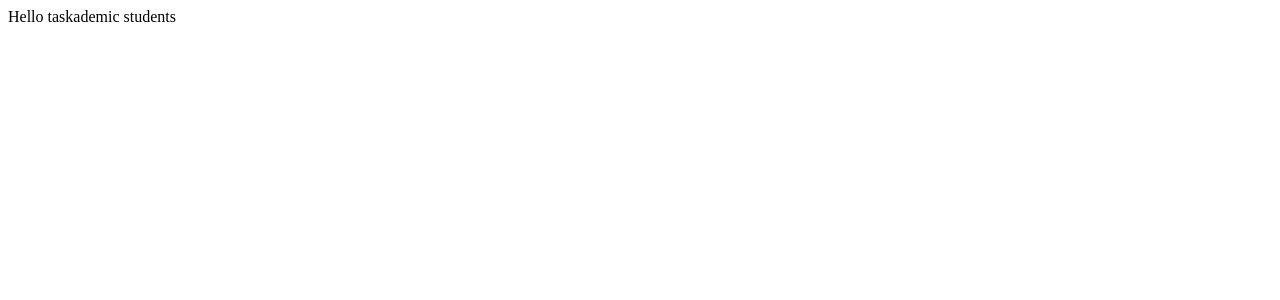
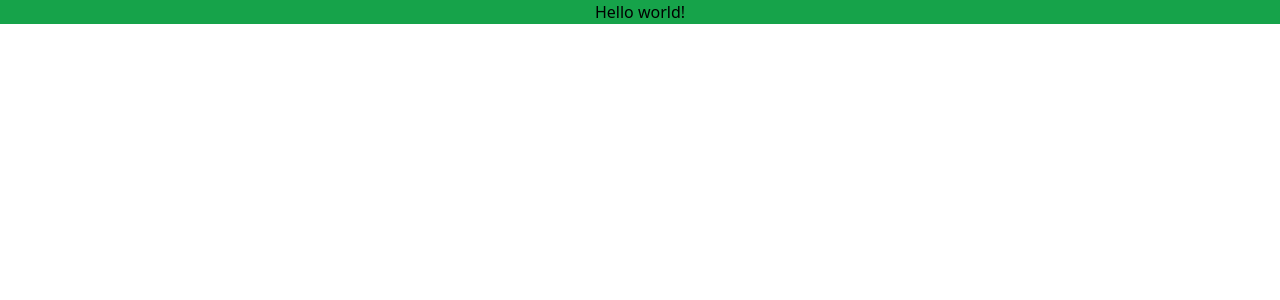
Before and after one commit to kendallv17/Taskademic-Front-End, a React (Create React App) app: page / in a window 1280 px wide. Shown: the top 300 px of the page. Built offline with nearby package versions, Linux system fonts and the light colour scheme.

Commit message:
Added tailwind to app

```diff
--- a/package.json
+++ b/package.json
@@ -34,5 +34,10 @@
       "last 1 firefox version",
       "last 1 safari version"
     ]
+  },
+  "devDependencies": {
+    "autoprefixer": "^10.4.8",
+    "postcss": "^8.4.16",
+    "tailwindcss": "^3.1.8"
   }
 }
--- /dev/null
+++ b/postcss.config.js
@@ -0,0 +1,6 @@
+module.exports = {
+  plugins: {
+    tailwindcss: {},
+    autoprefixer: {},
+  },
+}
--- a/src/App.js
+++ b/src/App.js
@@ -1,9 +1,9 @@
 
 function App() {
   return (
-    <div className="App">
-      Hello taskademic students
-    </div>
+    <h1 className="text-center bg-green-600">
+      Hello world!
+    </h1>
   );
 }
 
--- /dev/null
+++ b/src/index.css
@@ -0,0 +1,3 @@
+@tailwind base;
+@tailwind components;
+@tailwind utilities;
--- a/src/index.js
+++ b/src/index.js
@@ -1,5 +1,6 @@
 import React from 'react';
 import ReactDOM from 'react-dom/client';
+import './index.css';
 import App from './App';
 
 const root = ReactDOM.createRoot(document.getElementById('root'));
--- /dev/null
+++ b/tailwind.config.js
@@ -0,0 +1,10 @@
+/** @type {import('tailwindcss').Config} */
+module.exports = {
+  content: [
+    "./src/**/*.{js,jsx,ts,tsx}",
+  ],
+  theme: {
+    extend: {},
+  },
+  plugins: [],
+}
```
Also changed, not shown: 1 other file (tests, documents, lock files or other folders).
